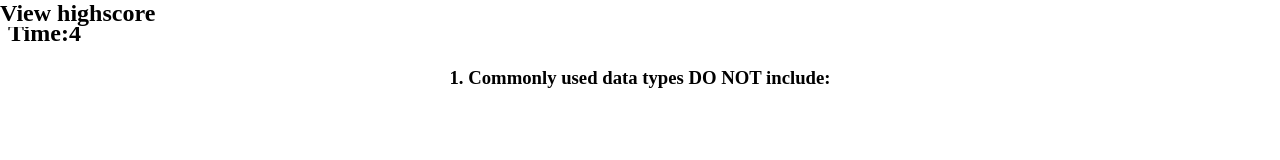
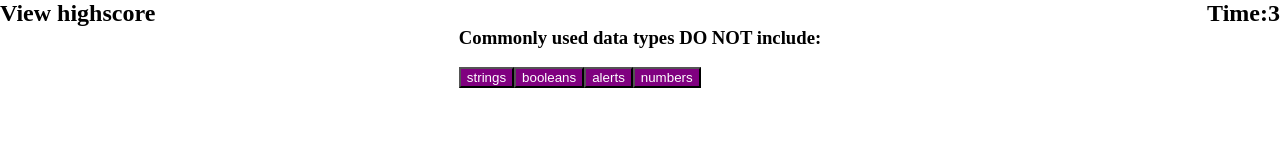
Before and after one commit to Lammyy5/HW4, a plain HTML site: page index.html in a window 1280 px wide. Both pictures are taken after a click on the button "Start Quiz". Drawn offline with Linux system fonts and the light colour scheme.

Commit message:
fixed buttons

```diff
--- a/assets/index.js
+++ b/assets/index.js
@@ -1,6 +1,5 @@
 // elements
 let head = document.querySelector('.head');
-let message = document.querySelector('.message');
 let question = document.querySelector('#question');
 let highScoreEl = document.querySelector('.highscore');
 let startButton = document.querySelector(".start-button");
@@ -10,56 +9,63 @@ let startButton = document.querySelector(".start-button");
 const questions = [
   {
     question: "Commonly used data types DO NOT include:",
+    correctAnswer: 'alerts',
     answers: [
-      { Text: 'strings', correct: false },
-      { Text: 'booleans', correct: false },
-      { Text: 'alerts', correct: true },
-      { Text: 'numbers', correct: false },
+      'strings',
+      'booleans',
+      'alerts',
+      'numbers',
     ]
 
   },
   {
     question: 'The condition in an if else statement is enclosed within:___',
+    correctAnswer: 'parentheses',
     answers: [
-      { Text: 'parentheses', correct: true },
-      { Text: 'curly brackets', correct: false },
-      { Text: 'numbers and strings', correct: false },
-      { Text: 'square brackets', correct: false },
+      'parentheses',
+      'curly brackets',
+      'numbers and strings',
+      'square brackets',
     ]
 
   },
   {
     question: 'Arrays in JavaScript can be used to store:____?',
+    correctAnswer: 'all of the above',
     answers: [
-      { Text: 'strings', correct: false },
-      { Text: 'booleans', correct: false },
-      { Text: 'alerts', correct: false },
-      { Text: 'all of the above', correct: true },
+      'strings',
+      'booleans',
+      'alerts',
+      'all of the above',
     ]
 
   },
   {
     question: 'String values must be enclosed within _____ when being assigned to variables<',
+    correctAnswer: 'quotes',
     answers: [
-      { Text: 'curly brackets', correct: false },
-      { Text: 'quotes', correct: true },
-      { Text: 'commas', correct: false },
-      { Text: 'periods', correct: false },
+      'curly brackets',
+      'quotes',
+      'commas',
+      'periods',
     ]
 
   },
   {
     question: 'A very useful during development and debugging for printing content to the debugger is:',
+    correctAnswer: 'console.log',
     answers: [
-      { Text: 'console.log', correct: true },
-      { Text: 'terminal', correct: false },
-      { Text: 'for loops', correct: false },
-      { Text: 'JavaScript', correct: false },
+      'console.log',
+      'terminal',
+      'for loops',
+      'JavaScript',
     ]
 
   }
 ];
 let nextQuestionindex = 0;
+let QI = 0
+let sec = 5;
 // functions
 const answerButton = document.getElementById("answer-button");
 const timerEl = document.getElementById("timer");
@@ -67,53 +73,58 @@ const timerEl = document.getElementById("timer");
 function startQuiz() {
   nextQuestionindex = 0;
 
-
+  displayQuestions();
   startTimer();
 
 
 };
 function startTimer() {
-  sec = 5;
   const timer = setInterval(function () {
+    sec--;
     timerEl.innerHTML = "Time:" + sec;
-    sec--;
+    if (sec <= 0) {
+      clearInterval(timer);
+      timerEl.innerHTML = "Time's up!"
+    }
   }, 1000);
 }
 function displayQuestions() {
   resetState();
-  let nextQuestions = questions[nextQuestionindex]
-  let questionNumb = nextQuestionindex + 1;
-  question.innerHTML = questionNumb + ". " + nextQuestions.question;
+  for (i = 0; i < questions.length;i++){
+    let quest = questions[QI].question;
+    var userAnswers = questions[QI].answers;
+    question.innerHTML = quest;
+  }
 
-  nextQuestions.answers.forEach(answer => {
+userAnswers.forEach(newBtn => {
     const button = document.createElement("button");
-    button.innerHTML = answer.Text;
+    button.innerHTML = newBtn;
     button.classList.add("btn");
+    button.addEventListener('click', highscore())
 
-    for (var i = 0; i < answer.Text.length; i++) {
-      let userChoice = answer
-    }
+    answerButton.appendChild(button)
+      })
 
 
-  })
-  answerButton.appendChild(button)
-}
+
+
+  }
+
 
 
 
 function highscore() {
+  QI++;
 
-}
+  // todo
+};
 
 
 
 function resetState() {
-  while (answerButton.firstChild) {
-    answerButton.removeChild(answerButton.firstChild)
-  }
+
   startButton.style.display = 'none';
   head.style.display = 'none';
 };
 // Event listerners
 startButton.addEventListener("click", startQuiz);
-startButton.addEventListener('click', displayQuestions);
--- a/assets/style.css
+++ b/assets/style.css
@@ -4,14 +4,20 @@
     padding: 1;
 }
 body{
-
+    display: flex;
+    align-items: center;
+    justify-content: center;
+    top: 50%;
 }
-ul{
+li{
     list-style-type: none;
     align-content: center;
+
+    margin: 1;
+    padding: 1;
 }
 #answer-button{
-    display: flex;
+
   align-items: center;
   justify-content: center;
   height: 100vh;
@@ -21,6 +27,7 @@ ul{
     align-items: center;
     justify-content: center;
   }
+
 
 button{
     background-color: purple;
@@ -32,9 +39,9 @@ button{
 .head {
     top: 15%;
     right: 43%;
-    margin: 0;
-    padding: 0;
-    position:absolute;
+    margin: 1;
+    padding: 1;
+
 }
 .rules {
     top: 25%;
@@ -47,7 +54,7 @@ button{
 }
 
 
-.timer {
+#timer {
     margin: 0;
     padding: 0;
     top: 0;
@@ -73,8 +80,8 @@ position: absolute;
     transform: translateY(-50%);
 }
 .btn{
-    bottom: 50%;
-    display: block;
+
+
 }
 
 
--- a/index.html
+++ b/index.html
@@ -23,14 +23,15 @@
             <button class="start-button">
                 Start Quiz
             </button>
+
             <div id="answer-button">
                 <div class="btn"></div>
                 <div class="btn"></div>
                 <div class="btn"></div>
                 <div class="btn"></div>
-                <div class="message">
                 </div>
             </div>
+
 
         <script src="./assets/index.js">
         </script>
```
